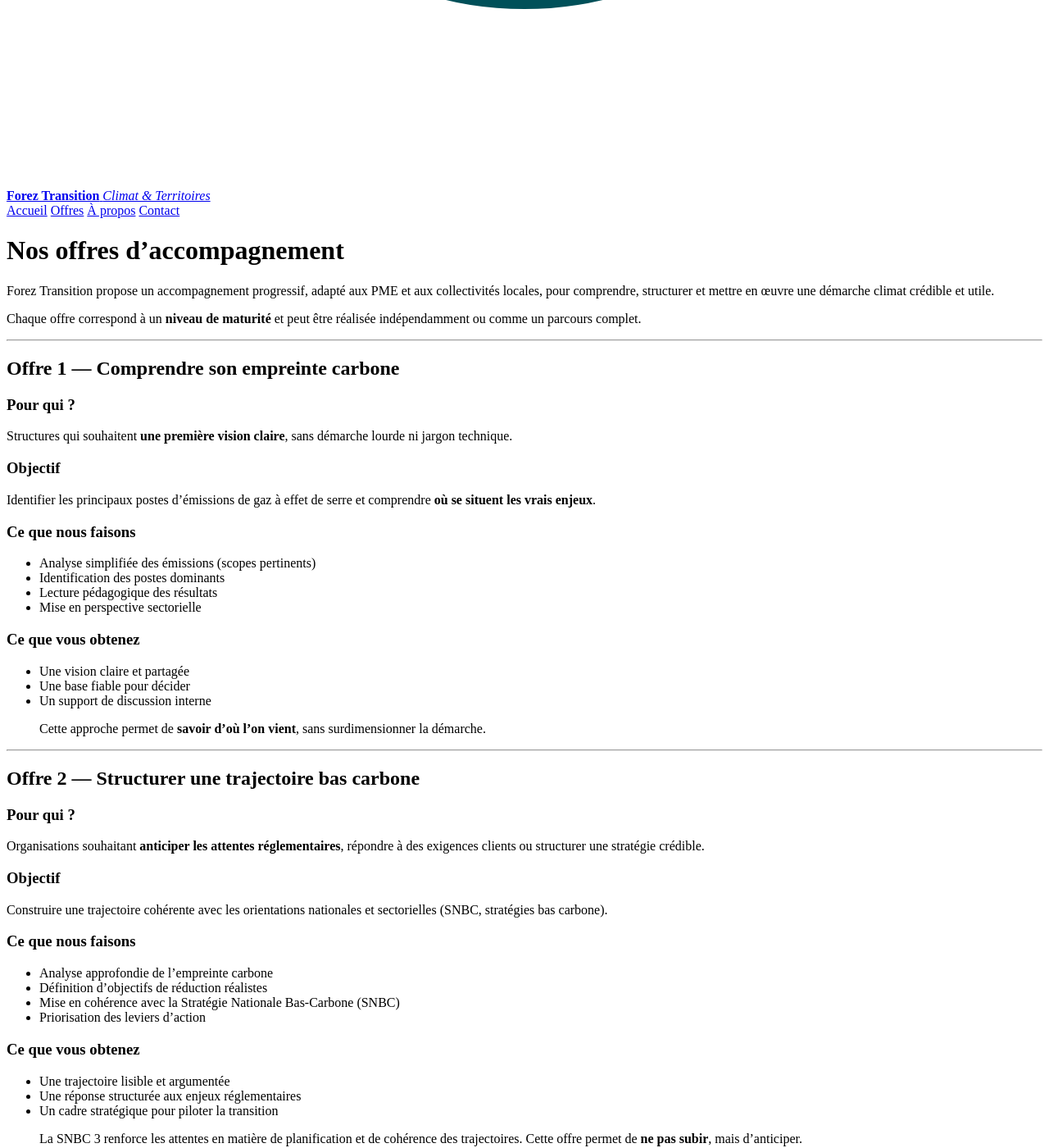
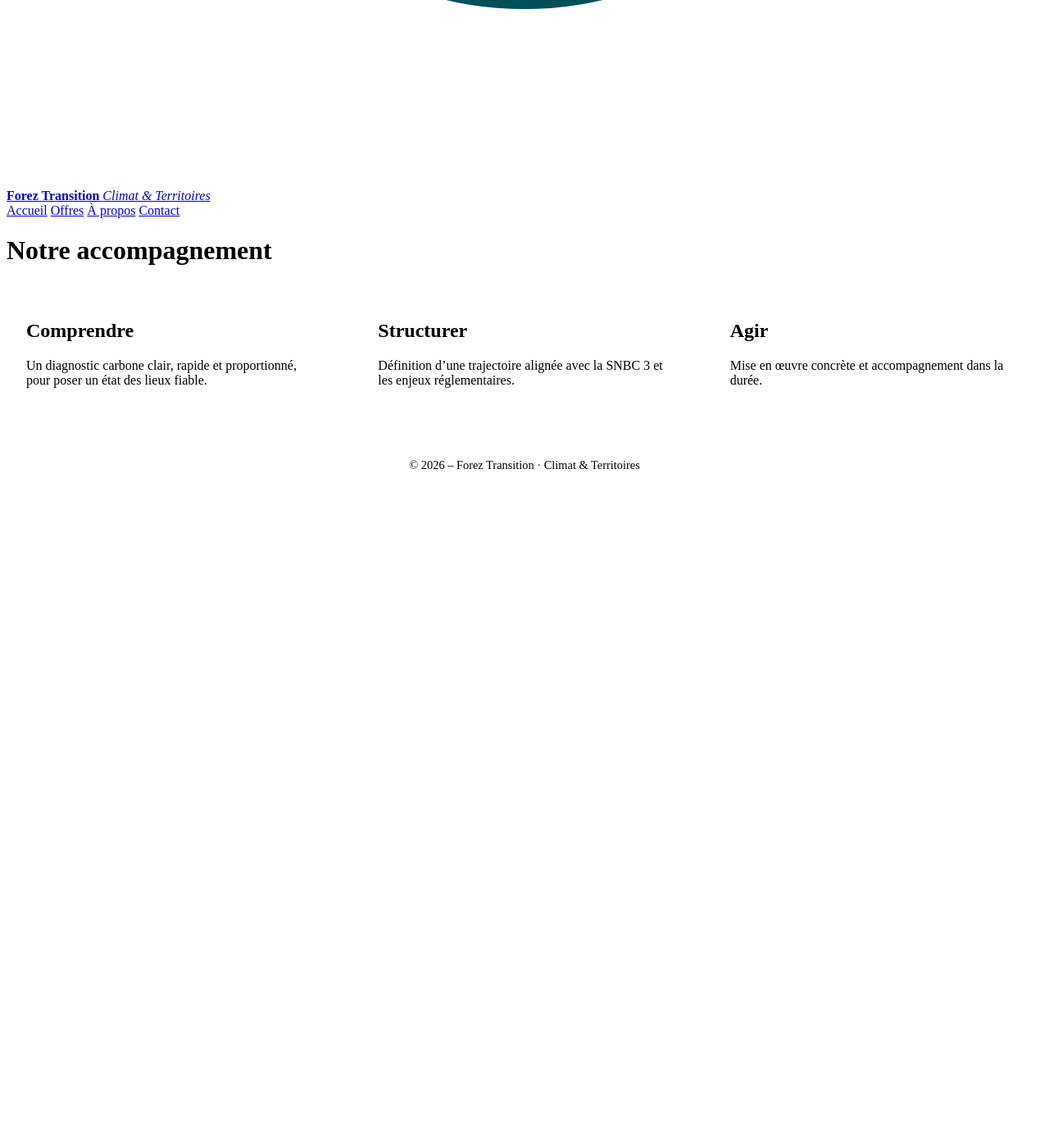
Before and after one commit to Alex-JULIEN/forez-transition, a Jekyll site: the page built from offres.md, in a window 1280 px wide and 1400 px high, scrolled down 1046 px. Shown: the whole window at 82% size. Built offline with Jekyll 4.4.1, drawn with Linux system fonts in a browser that asks for light colours; after the commit the page ends 1676 px from its top, so only the background shows below that; some of the changed text lies outside the part shown.

Commit message:
Update offres.md

```diff
--- a/offres.md
+++ b/offres.md
@@ -1,88 +1,23 @@
 ---
+title: Offres
 layout: default
-title: Offres
 ---
 
-# Nos offres d’accompagnement
 
-Forez Transition propose un accompagnement progressif, adapté aux PME et aux collectivités locales, pour comprendre, structurer et mettre en œuvre une démarche climat crédible et utile.
+<h1>Notre accompagnement</h1>
 
-Chaque offre correspond à un **niveau de maturité** et peut être réalisée indépendamment ou comme un parcours complet.
 
----
-
-## Offre 1 — Comprendre son empreinte carbone
-
-### Pour qui ?
-Structures qui souhaitent **une première vision claire**, sans démarche lourde ni jargon technique.
-
-### Objectif
-Identifier les principaux postes d’émissions de gaz à effet de serre et comprendre **où se situent les vrais enjeux**.
-
-### Ce que nous faisons
-- Analyse simplifiée des émissions (scopes pertinents)
-- Identification des postes dominants
-- Lecture pédagogique des résultats
-- Mise en perspective sectorielle
-
-### Ce que vous obtenez
-- Une vision claire et partagée
-- Une base fiable pour décider
-- Un support de discussion interne
-
-> Cette approche permet de **savoir d’où l’on vient**, sans surdimensionner la démarche.
-
----
-
-## Offre 2 — Structurer une trajectoire bas carbone
-
-### Pour qui ?
-Organisations souhaitant **anticiper les attentes réglementaires**, répondre à des exigences clients ou structurer une stratégie crédible.
-
-### Objectif
-Construire une trajectoire cohérente avec les orientations nationales et sectorielles (SNBC, stratégies bas carbone).
-
-### Ce que nous faisons
-- Analyse approfondie de l’empreinte carbone
-- Définition d’objectifs de réduction réalistes
-- Mise en cohérence avec la Stratégie Nationale Bas-Carbone (SNBC)
-- Priorisation des leviers d’action
-
-### Ce que vous obtenez
-- Une trajectoire lisible et argumentée
-- Une réponse structurée aux enjeux réglementaires
-- Un cadre stratégique pour piloter la transition
-
-> La SNBC 3 renforce les attentes en matière de planification et de cohérence des trajectoires. Cette offre permet de **ne pas subir**, mais d’anticiper.
-
----
-
-## Offre 3 — Mettre en œuvre et ancrer la transition
-
-### Pour qui ?
-Structures prêtes à **passer à l’action** et à inscrire la transition dans la durée.
-
-### Objectif
-Transformer la stratégie en actions concrètes, adaptées aux réalités du territoire et de l’organisation.
-
-### Ce que nous faisons
-- Déclinaison opérationnelle du plan d’actions
-- Accompagnement des équipes
-- Suivi des indicateurs
-- Ancrage territorial des démarches
-
-### Ce que vous obtenez
-- Des actions concrètes et réalistes
-- Une mobilisation interne
-- Une transition alignée avec les contraintes économiques et territoriales
-
----
-
-## Un accompagnement sobre et pragmatique
-
-Forez Transition privilégie :
-- des outils simples,
-- des démarches compréhensibles,
-- une logique d’utilité réelle.
-
-L’objectif n’est pas de produire des rapports, mais de **faire progresser les organisations**.
+<section class="cards">
+<div class="card">
+<h2>Comprendre</h2>
+<p>Un diagnostic carbone clair, rapide et proportionné, pour poser un état des lieux fiable.</p>
+</div>
+<div class="card">
+<h2>Structurer</h2>
+<p>Définition d’une trajectoire alignée avec la SNBC 3 et les enjeux réglementaires.</p>
+</div>
+<div class="card">
+<h2>Agir</h2>
+<p>Mise en œuvre concrète et accompagnement dans la durée.</p>
+</div>
+</section>
```
